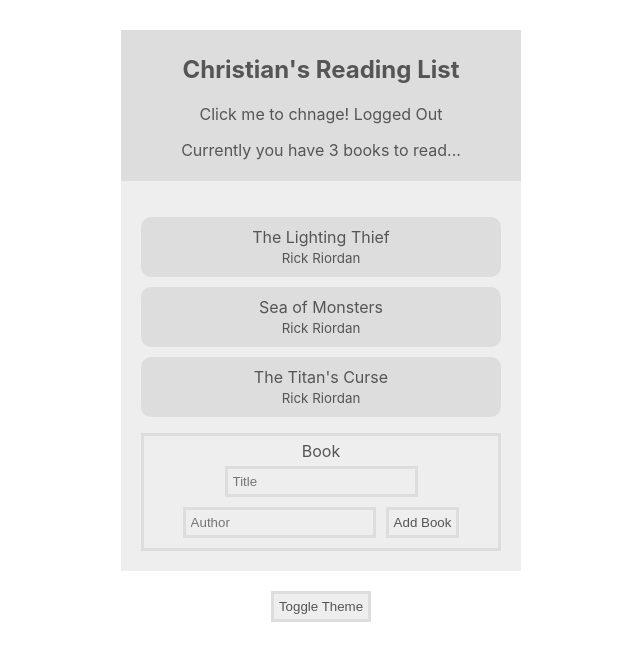
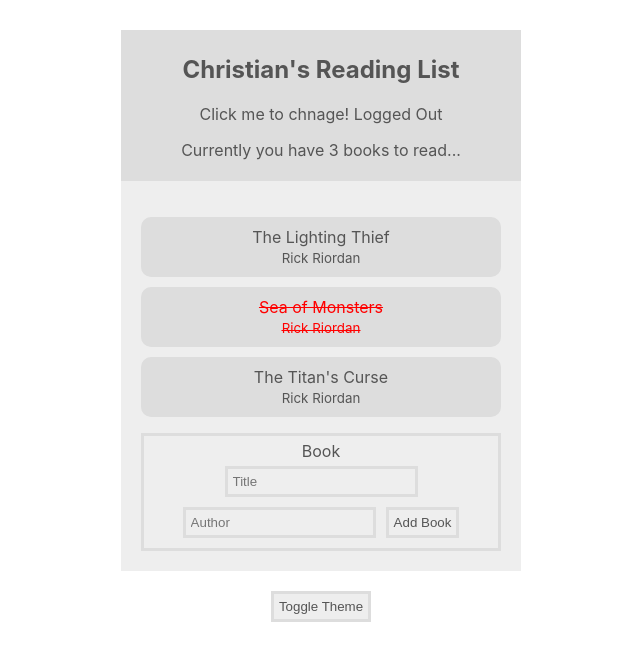
Before and after one commit to ChristianPari/React-Book-List, a React (Create React App) app: page / in a window 1280 px wide. In both pictures the pointer is over the element 640 px from the left and 316 px from the top of the page. Shown: the top 660 px of the page, without its empty margins (319-959 px from the left). Built offline with nearby package versions, Linux system fonts and the light colour scheme.

Commit message:
Added some styling to the book lists elements and the book form

```diff
--- a/src/index.css
+++ b/src/index.css
@@ -44,3 +44,8 @@ nav ul li {
   cursor: pointer;
   user-select: none;
 }
+
+.book-list ul :hover {
+  text-decoration: line-through;
+  color: red;
+}
```
